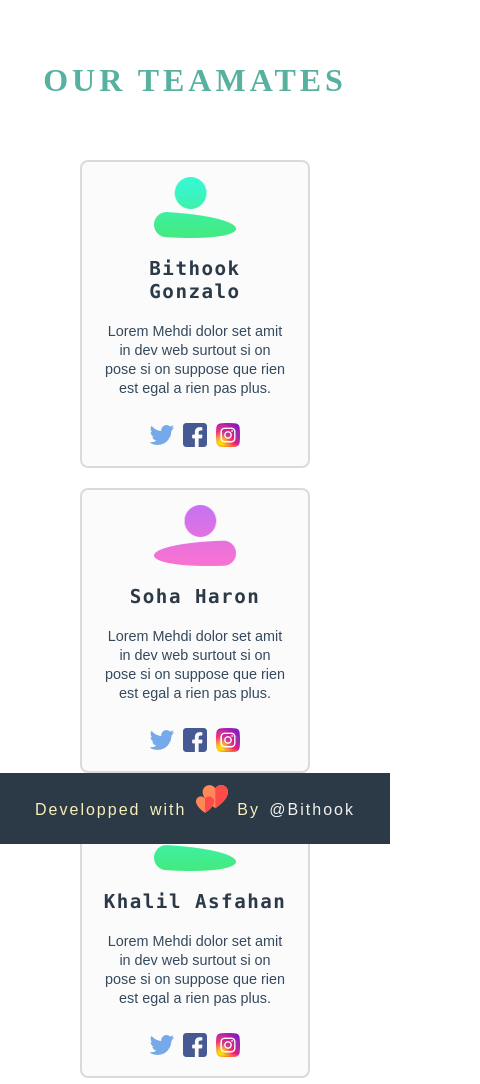
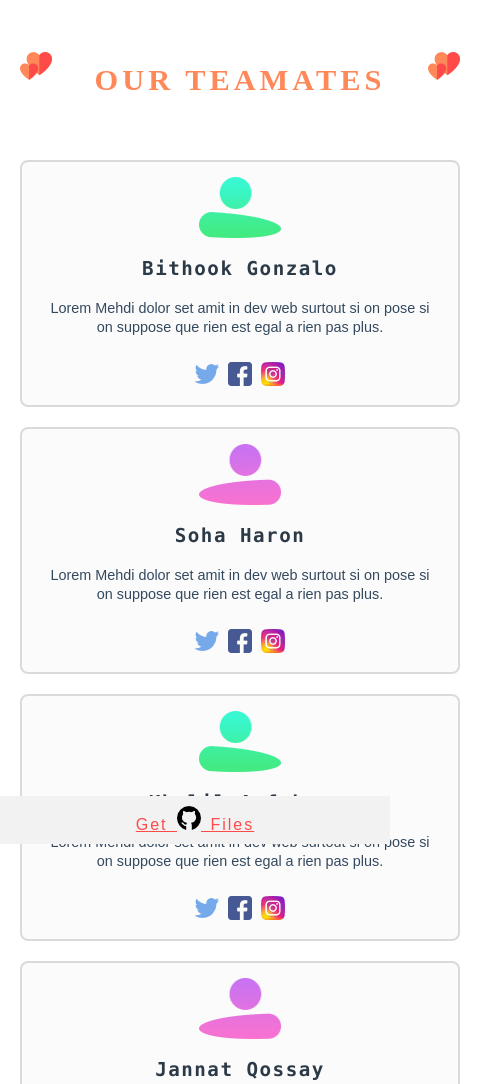
Before and after one commit to Mmaaddii/teammate, a plain HTML site: page index.html in a window 390 px wide. Shown: the top 1084 px of the page, 480 px wide, since content can reach past the window. Drawn offline with Linux system fonts and the light colour scheme.

Commit message:
version 2
edit heading ,
edit footer

```diff
--- a/custom.css
+++ b/custom.css
@@ -10,20 +10,29 @@ body {
 	position: relative;
 	margin: 0;
 	padding: 0;
-	height: 1600px;
+	/*height: 1600px;*/
 }
 
 /*End general settings*/
 
 h1.heading {
 	font-family: Lemonada, serif;
+	width: 980px;
 	text-align: center;
 	line-height: 60px;
-	font-size: 2.8rem;
-	color: #58B19F;
+	font-size: 2.7rem;
+	color: #ff8859;
 	text-transform: uppercase;
 	letter-spacing: 4px;
-	margin: 50px 0;
+	margin: 50px auto;
+}
+
+h1.heading img:nth-child(1) {
+	float: left;
+}
+
+h1.heading img:nth-child(2) {
+	float: right;
 }
 
 .holder {
@@ -87,7 +96,6 @@ h1.heading {
 .person .links a:not(:last-child) {
 	margin-right: 5px;
 }
-
 /*End Person*/
 
 /*Start Footer*/
@@ -95,18 +103,23 @@ footer {
 	text-align: center;
 	position: fixed;
 	bottom: 0;
-	padding: 10px 0 25px 0;
-	background-color: #2C3A47;
-	color: #F8EFBA;
+	padding: 10px 0;
+	background-color: #f2f2f2;
+	/*color: #F8EFBA;*/
 	width: 100%;
 	word-spacing: 3px;
 	letter-spacing: 2px;
 }
+footer img {
+	width: 24px;
+}
 footer a {
-	color: #f1f1f1;
+	color: #ff4a4a;
+}
+footer a:hover {
 	text-decoration: none;
 }
-footer a:hover {
-	text-decoration: underline;
+footer a:visited {
+	color: #ff4a4a;
 }
 /*End Footer*/
--- a/index.html
+++ b/index.html
@@ -9,7 +9,7 @@
 </head>
 <body>
 
-	<h1 class="heading">Our Teamates</h1>
+	<h1 class="heading"><img src="images/hearts.png"> Our Teamates <img src="images/hearts.png"></h1>
 
 	<div class="holder">
 
@@ -70,5 +70,9 @@
 		Developped with <img src="images/hearts.png"> By <a href="https://twitter.com/Drogo74274109" target="_blank">@Bithook</a>
 	</footer>
 
+	<footer>
+		<a href="https://github.com/Mmaaddii/teammate.git" target="_blank">Get <img src="images/github.png"> Files</a>
+	</footer>
+
 </body>
 </html>
--- a/media.css
+++ b/media.css
@@ -1,9 +1,11 @@
 /*Start Media 1040px*/
 @media only screen and (max-width: 1040px) {
+
 	h1.heading {
 		font-size: 2.3rem;
 	}
 
+	h1.heading,
 	.holder {
 		width: 480px;
 	}
@@ -22,11 +24,16 @@
 /*Start Media 550px*/
 @media only screen and (max-width: 550px) {
 	h1.heading {
-		font-size: 2rem;
+		font-size: 1.9rem;
+	}
+	h1.heading,
+	.holder {
+		/*width: 230px;*/
+		padding: 0 20px;
 	}
 
-	.holder {
-		width: 230px;
+	.person {
+		width: 100%;
 	}
 
 	.person:not(:last-child) {
```
Also changed, not shown: images/download.png (added), images/github.png (added).
